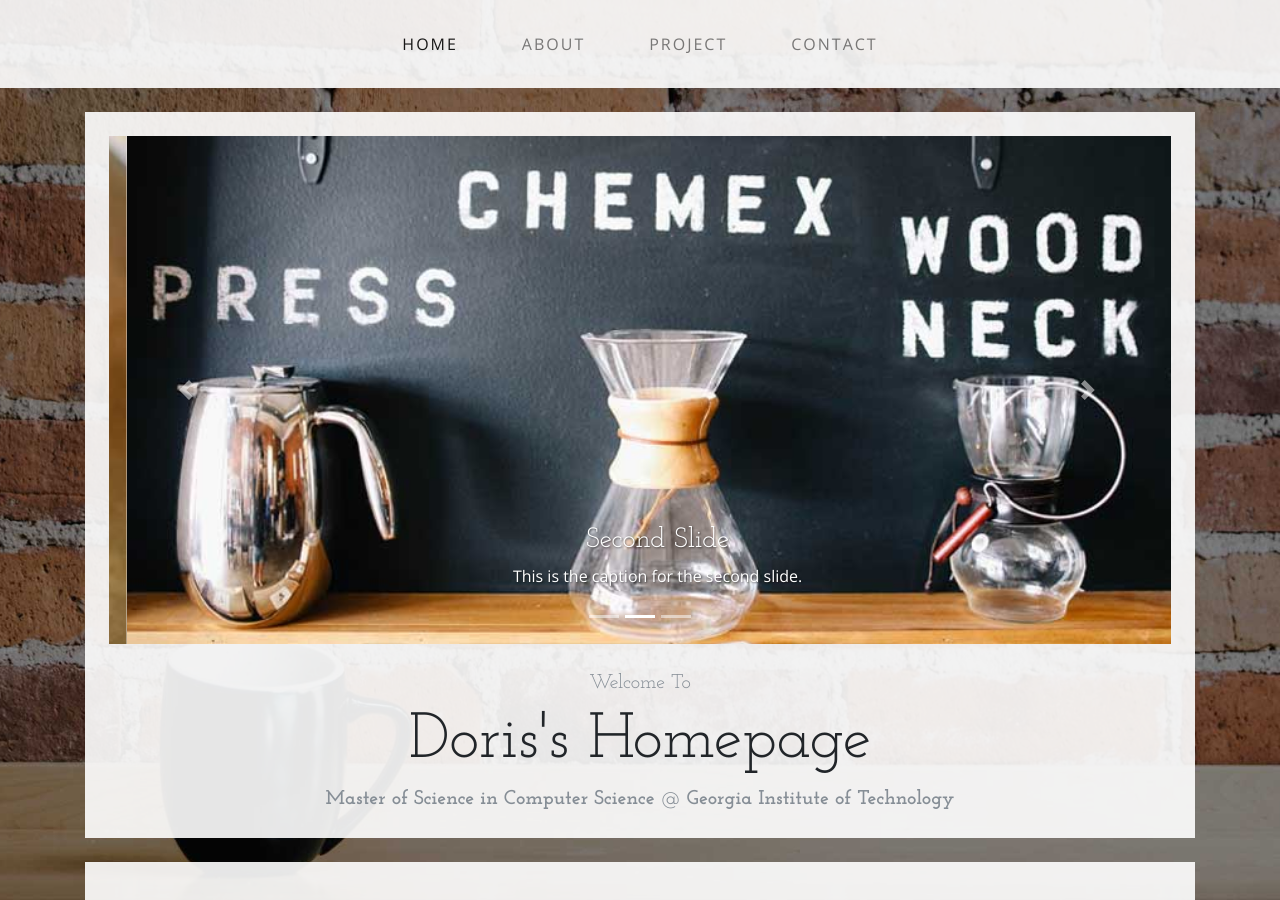
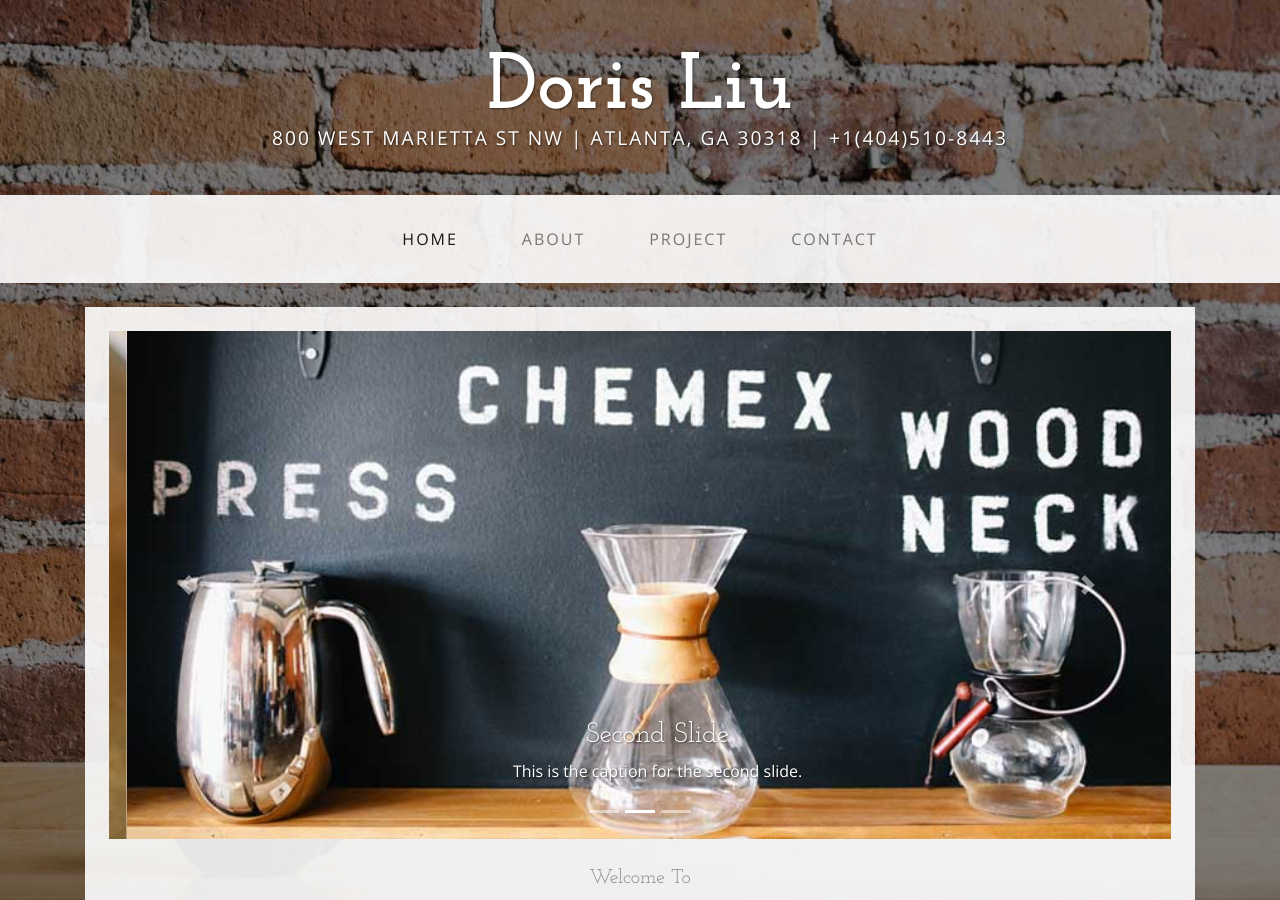
Before and after one commit to keikoatobe/keikoatobe.github.io, a Jekyll site: the page built from index.html, in a window 1280 px wide and 900 px high. Built offline with Jekyll 4.4.1, drawn with Linux system fonts in a browser that asks for light colours.

Commit message:
update head

```diff
--- a/_layouts/default.html
+++ b/_layouts/default.html
@@ -22,13 +22,11 @@
 <link href="css/business-casual.css" rel="stylesheet">
 </head>
 <body>
-	<!-- <div
-		class="tagline-upper text-center text-heading text-shadow text-white mt-5 d-none d-lg-block">Business
-		Casual</div>
 	<div
-		class="tagline-lower text-center text-expanded text-shadow text-uppercase text-white mb-5 d-none d-lg-block">3481
-		Melrose Place | Beverly Hills, CA 90210 | 123.456.7890</div>
--->
+		class="tagline-upper text-center text-heading text-shadow text-white mt-5 d-none d-lg-block">Doris Liu</div>
+	<div
+		class="tagline-lower text-center text-expanded text-shadow text-uppercase text-white mb-5 d-none d-lg-block">800 West Marietta St NW | Atlanta, GA 30318 | +1(404)510-8443</div>
+
 	<!-- Navigation -->
 	<nav class="navbar navbar-expand-lg navbar-light bg-faded py-lg-4">
 		<div class="container">
```
